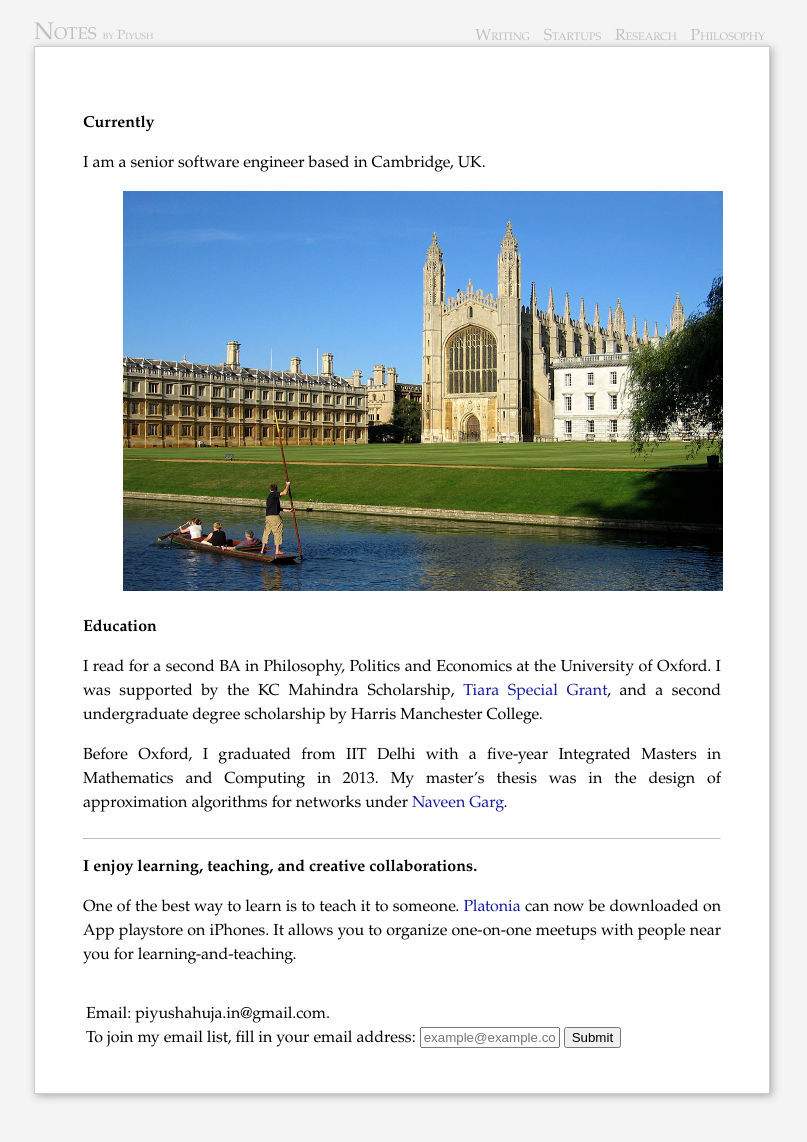
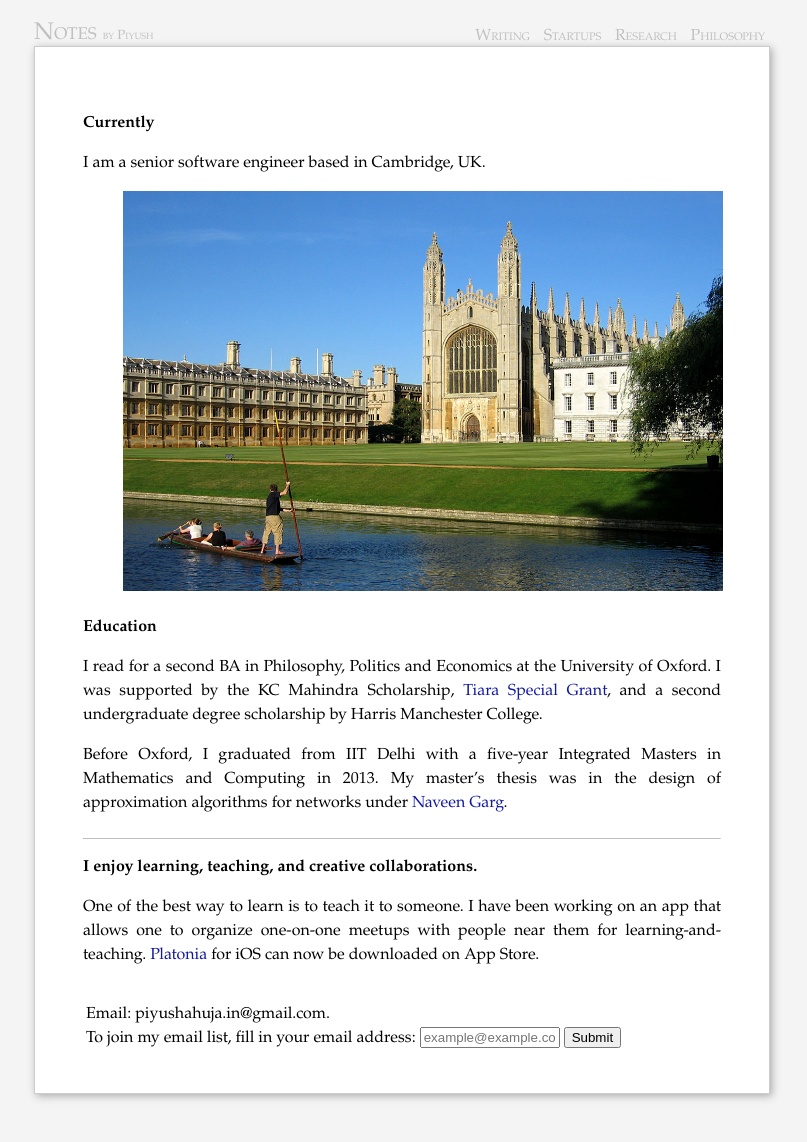
Before and after one commit to piyushahuja/piyushahuja.github.io, a Jekyll site: the page built from index.md, in a window 1280 px wide. Shown: the whole page, without its empty margins (238-1045 px from the left). Built offline with Jekyll 4.4.1, drawn with Linux system fonts in a browser that asks for light colours.

Commit message:
Auto deployed

```diff
--- a/index.md
+++ b/index.md
@@ -39,7 +39,7 @@
 **I enjoy learning, teaching, and creative collaborations.**
 
 
- One of the best way to learn is to teach it to someone. [Platonia](http://itunes.com/apps/platonia) can now be downloaded on App playstore on iPhones. It allows you to organize one-on-one meetups with people near you for learning-and-teaching.
+ One of the best way to learn is to teach it to someone. I have been working on an app that allows one to organize one-on-one meetups with people near them for learning-and-teaching. [Platonia](http://itunes.com/apps/platonia) for iOS can now be downloaded on App Store.
 
 <!-- - **Teaching:**  I am interested in teaching or mentoring opportunies in philosophy, algorithms, and creative writing.
 
```
